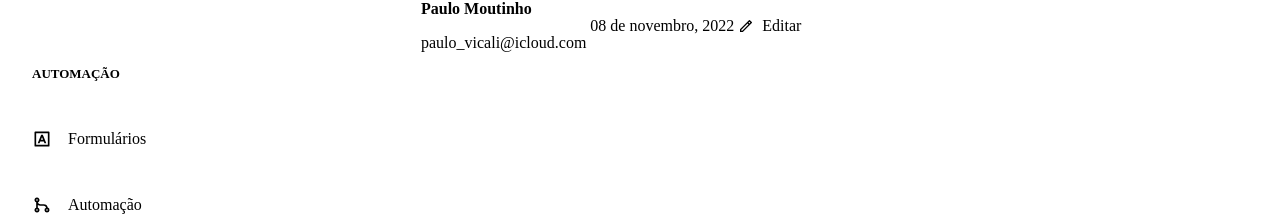
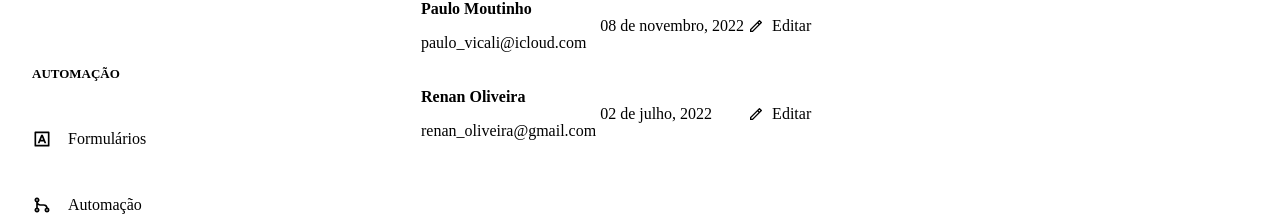
Before and after one commit to moutinhofuturedev/DashGO, a Next.js app: page /users in a window 1280 px wide. Shown: the part 292-508 px from the top of the page. Built offline with nearby package versions, Linux system fonts and the light colour scheme.

Commit message:
added data | refactoring

```diff
--- a/src/pages/users/index.tsx
+++ b/src/pages/users/index.tsx
@@ -1,4 +1,18 @@
-import { Box, Button, Checkbox, Flex, Heading, Icon, Table, Tbody, Td, Text, Th, Thead, Tr } from "@chakra-ui/react";
+import {
+  Box,
+  Button,
+  Checkbox,
+  Flex,
+  Heading,
+  Icon,
+  Table,
+  Tbody,
+  Td,
+  Text,
+  Th,
+  Thead,
+  Tr,
+} from "@chakra-ui/react";
 import { RiAddLine, RiPencilLine } from "react-icons/ri";
 import { Header } from "../../components/Header";
 import { Sidebar } from "../../components/Sidebar";
@@ -45,7 +59,7 @@ export default function UserList() {
                 </Th>
                 <Th>Usuário</Th>
                 <Th>Data de Cadastro</Th>
-                  <Th w={'2rem'}>Ações</Th>
+                <Th w={"2rem"}>Ações</Th>
               </Tr>
             </Thead>
             <Tbody>
@@ -74,6 +88,32 @@ export default function UserList() {
                   </Button>
                 </Td>
               </Tr>
+
+              <Tr>
+                <Td px={"1.5rem"}>
+                  <Checkbox colorScheme={"teal"} />
+                </Td>
+                <Td>
+                  <Box>
+                    <Text fontWeight={"bold"}>Renan Oliveira</Text>
+                    <Text fontSize={"sm"} color={"gray.300"}>
+                      renan_oliveira@gmail.com
+                    </Text>
+                  </Box>
+                </Td>
+                <Td>02 de julho, 2022</Td>
+                <Td>
+                  <Button
+                    as={"a"}
+                    size={"sm"}
+                    fontSize={"sm"}
+                    colorScheme={"teal"}
+                    leftIcon={<Icon as={RiPencilLine} />}
+                  >
+                    Editar
+                  </Button>
+                </Td>
+              </Tr>
             </Tbody>
           </Table>
         </Box>
```
Lines whose indentation alone changed are shown as unchanged.
